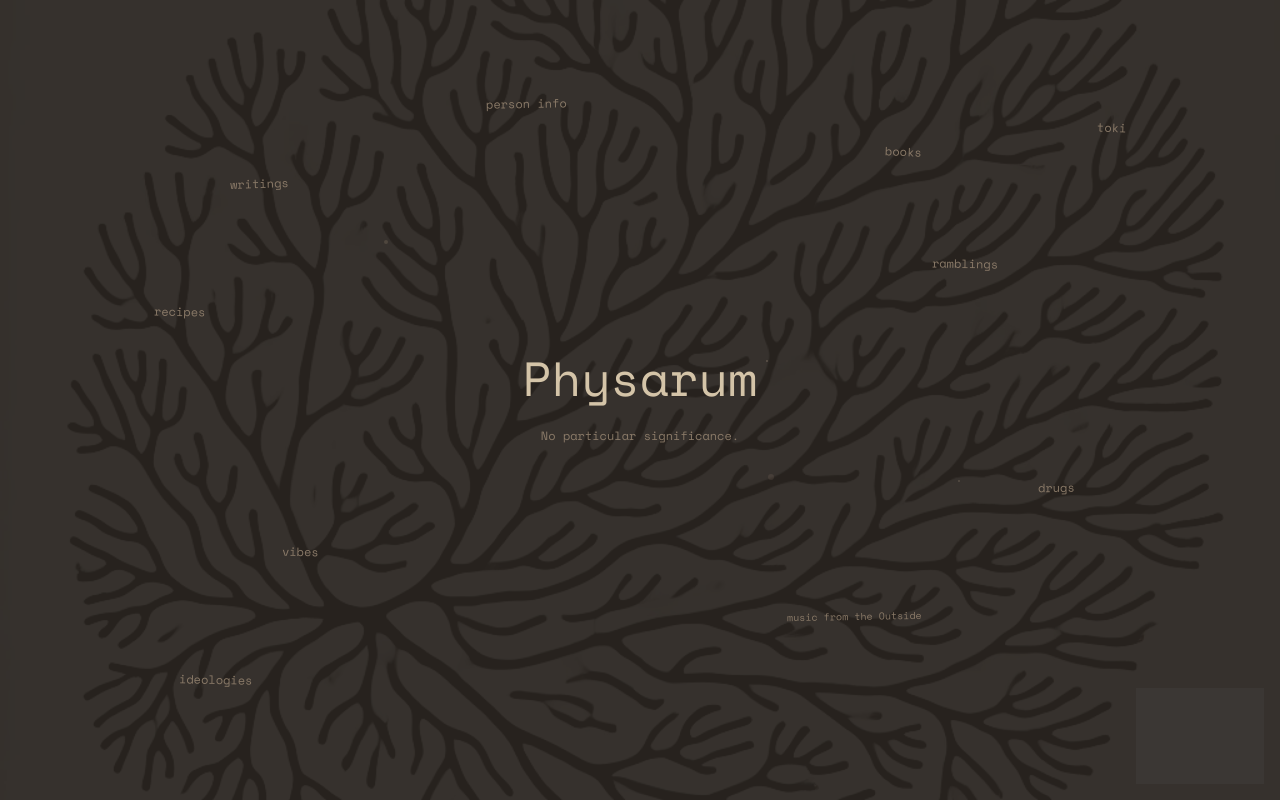
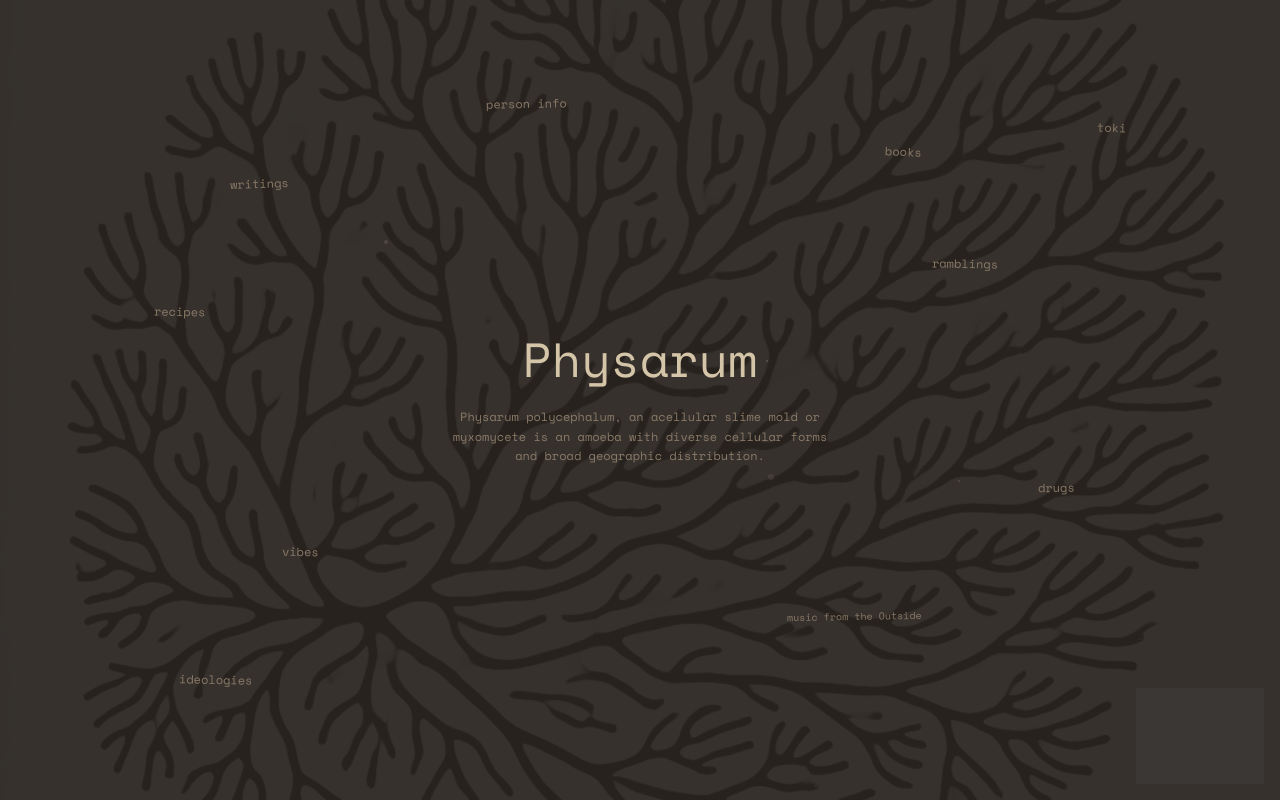
Before and after one commit to Lupp-netizen/Physarum, a Next.js app: page / in a window 1280 px wide. Both pictures are taken after a click on the element "Physarum". Built offline with nearby package versions, Linux system fonts and the light colour scheme; grey boxes are pictures that could not be loaded; a web font is replaced by a local one.

Commit message:
Add cycling messages when clicking Physarum title
Each click reveals the next message in sequence (7 total),
from Wikipedia definition to personal explanation to gentle dismissal

https://claude.ai/code/session_01MbYb8QGf22VSnkqLw6wdm1

```diff
--- a/pages/index.js
+++ b/pages/index.js
@@ -15,13 +15,30 @@ const navItems = [
   { href: '/ideologies', en: 'ideologies', tp: 'nasin lawa', pos: 'bottom-[14%] left-[14%]', rotate: '1deg' },
 ];
 
+// Messages revealed on successive clicks
+const revealMessages = [
+  "Physarum polycephalum, an acellular slime mold or myxomycete is an amoeba with diverse cellular forms and broad geographic distribution.",
+  "Is that not enough explication?",
+  "You really thought this is somehow significantly related to what this is about huh",
+  "It really has no significance",
+  "...",
+  "okay the actual reason why it's named like this is probably that it felt like this slime mold is integral to my identity due to being an organism that accompanied me during the years of becoming conscious, and so 1 year before actually putting stuff here, I put a huge \"Physarum\" in the middle of it. and you know   chesterton's fence",
+  "hopefully your curiosity is satisfied now. there are better things to do than continually clicking on a word",
+];
+
 const HomePage = () => {
   const { tokiPonaMode, setTokiPonaMode } = useTheme() || { tokiPonaMode: false, setTokiPonaMode: () => {} };
-  const [titleRevealed, setTitleRevealed] = useState(false);
+  const [clickCount, setClickCount] = useState(0);
 
   const bgColor = tokiPonaMode ? '#0a120a' : '#2a2520';
   const textColor = tokiPonaMode ? '#a8b8a8' : '#d4c4a8';
   const mutedColor = tokiPonaMode ? '#506850' : '#8a7a68';
+
+  const handleTitleClick = () => {
+    if (clickCount < revealMessages.length) {
+      setClickCount(clickCount + 1);
+    }
+  };
 
   return (
     <div className="min-h-screen font-mono relative overflow-hidden" style={{ backgroundColor: bgColor }}>
@@ -53,21 +70,21 @@ const HomePage = () => {
         {/* Central title - clickable */}
         <div className="absolute top-1/2 left-1/2 -translate-x-1/2 -translate-y-1/2 text-center">
           <h1
-            onClick={() => setTitleRevealed(!titleRevealed)}
+            onClick={handleTitleClick}
             className="text-4xl md:text-5xl font-mono cursor-pointer transition-all hover:tracking-wider"
             style={{ color: textColor }}
           >
             {tokiPonaMode ? 'Pisalum' : 'Physarum'}
           </h1>
 
-          {/* Revealed text */}
+          {/* Revealed text - cycles through messages */}
           <div
-            className={`mt-6 max-w-xs mx-auto text-xs leading-relaxed transition-all duration-500 ${
-              titleRevealed ? 'opacity-100 translate-y-0' : 'opacity-0 -translate-y-4 pointer-events-none'
+            className={`mt-6 max-w-sm mx-auto text-xs leading-relaxed transition-all duration-500 ${
+              clickCount > 0 ? 'opacity-100 translate-y-0' : 'opacity-0 -translate-y-4 pointer-events-none'
             }`}
             style={{ color: mutedColor }}
           >
-            No particular significance.
+            {clickCount > 0 && revealMessages[clickCount - 1]}
           </div>
         </div>
 
```
